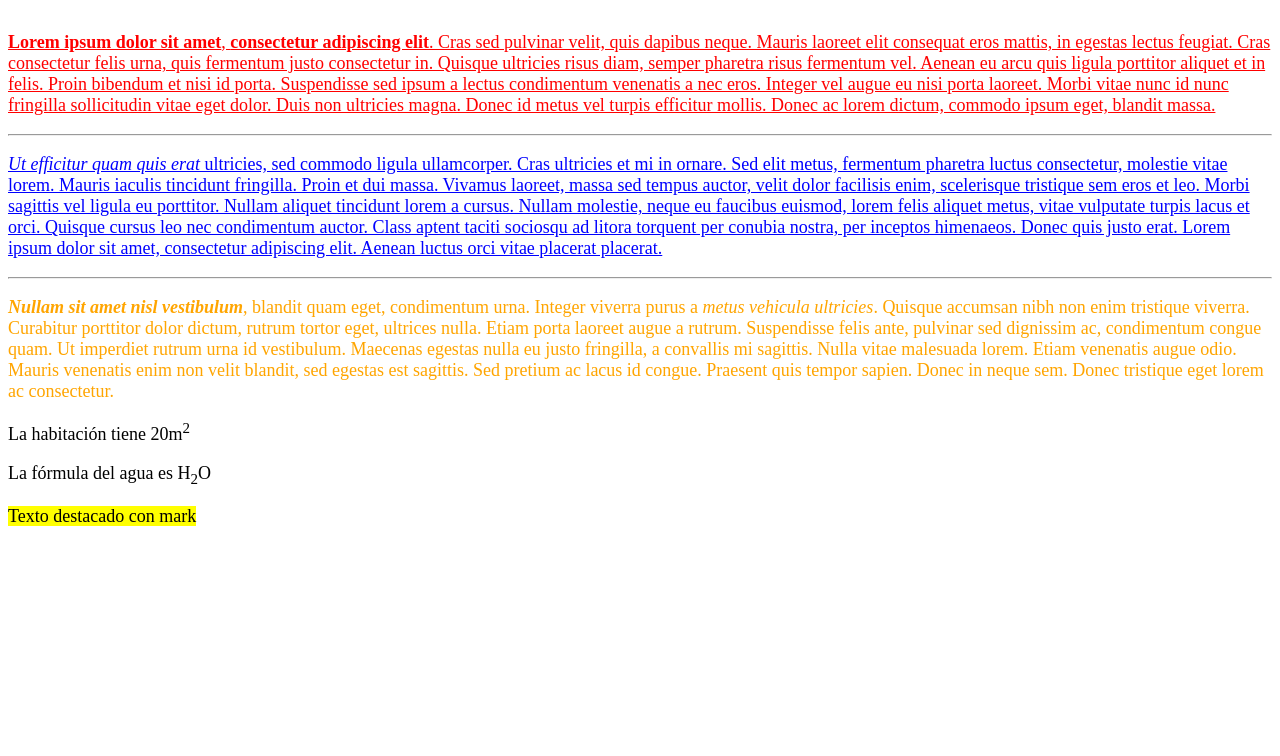
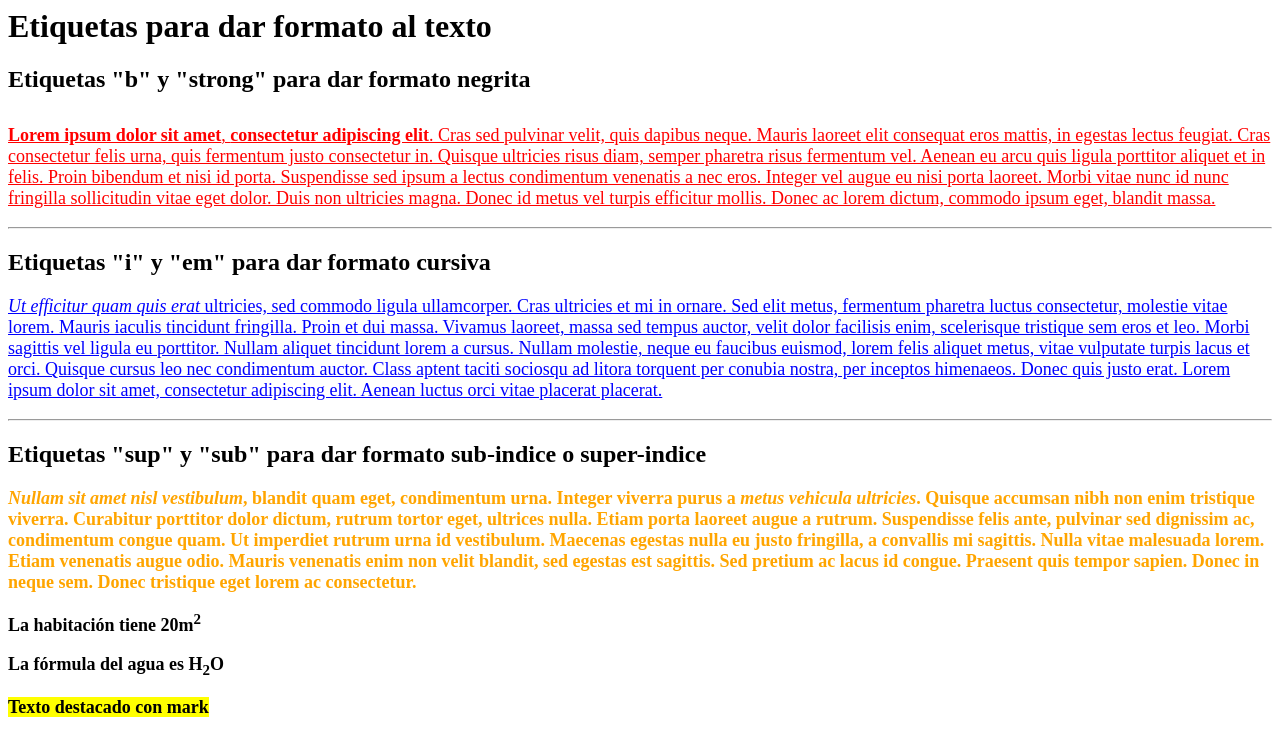
Before and after one commit to fanfalveto/ADP-1, a plain HTML site: page formato.html in a window 1280 px wide. Drawn offline with Linux system fonts and the light colour scheme.

Commit message:
Add files via upload

```diff
--- a/formato.html
+++ b/formato.html
@@ -11,14 +11,18 @@
 		</style>
 	</head>
 	<body>
+		<h1>Etiquetas para dar formato al texto</h1>
+		<h2>Etiquetas <span>"b" y "strong"</span> para dar formato negrita</h2>
 		<p class="rojo subrayado">
 		<b>Lorem ipsum dolor sit amet</b>, <strong>consectetur adipiscing elit</strong>. Cras sed pulvinar velit, quis dapibus neque. Mauris laoreet elit consequat eros mattis, in egestas lectus feugiat. Cras consectetur felis urna, quis fermentum justo consectetur in. Quisque ultricies risus diam, semper pharetra risus fermentum vel. Aenean eu arcu quis ligula porttitor aliquet et in felis. Proin bibendum et nisi id porta. Suspendisse sed ipsum a lectus condimentum venenatis a nec eros. Integer vel augue eu nisi porta laoreet. Morbi vitae nunc id nunc fringilla sollicitudin vitae eget dolor. Duis non ultricies magna. Donec id metus vel turpis efficitur mollis. Donec ac lorem dictum, commodo ipsum eget, blandit massa.
 		</p>
 		<hr>
+		<h2>Etiquetas "i" y "em" para dar formato cursiva</h2>
 		<p class="azul">
 		<i>Ut efficitur quam quis erat</i> ultricies, sed commodo ligula ullamcorper. Cras ultricies et mi in ornare. Sed elit metus, fermentum pharetra luctus consectetur, molestie vitae lorem. Mauris iaculis tincidunt fringilla. Proin et dui massa. Vivamus laoreet, massa sed tempus auctor, velit dolor facilisis enim, scelerisque tristique sem eros et leo. Morbi sagittis vel ligula eu porttitor. Nullam aliquet tincidunt lorem a cursus. Nullam molestie, neque eu faucibus euismod, lorem felis aliquet metus, vitae vulputate turpis lacus et orci. Quisque cursus leo nec condimentum auctor. Class aptent taciti sociosqu ad litora torquent per conubia nostra, per inceptos himenaeos. Donec quis justo erat. Lorem ipsum dolor sit amet, consectetur adipiscing elit. Aenean luctus orci vitae placerat placerat.
 		</p>
 		<hr>
+		<h2>Etiquetas "sup" y "sub" para dar formato sub-indice o super-indice<h2>
 		<p class="naranja">
 		<strong><i>Nullam sit amet nisl vestibulum</i></strong>, blandit quam eget, condimentum urna. Integer viverra purus a <em>metus vehicula ultricies</em>. Quisque accumsan nibh non enim tristique viverra. Curabitur porttitor dolor dictum, rutrum tortor eget, ultrices nulla. Etiam porta laoreet augue a rutrum. Suspendisse felis ante, pulvinar sed dignissim ac, condimentum congue quam. Ut imperdiet rutrum urna id vestibulum. Maecenas egestas nulla eu justo fringilla, a convallis mi sagittis. Nulla vitae malesuada lorem. Etiam venenatis augue odio. Mauris venenatis enim non velit blandit, sed egestas est sagittis. Sed pretium ac lacus id congue. Praesent quis tempor sapien. Donec in neque sem. Donec tristique eget lorem ac consectetur.
 		</p>
```
